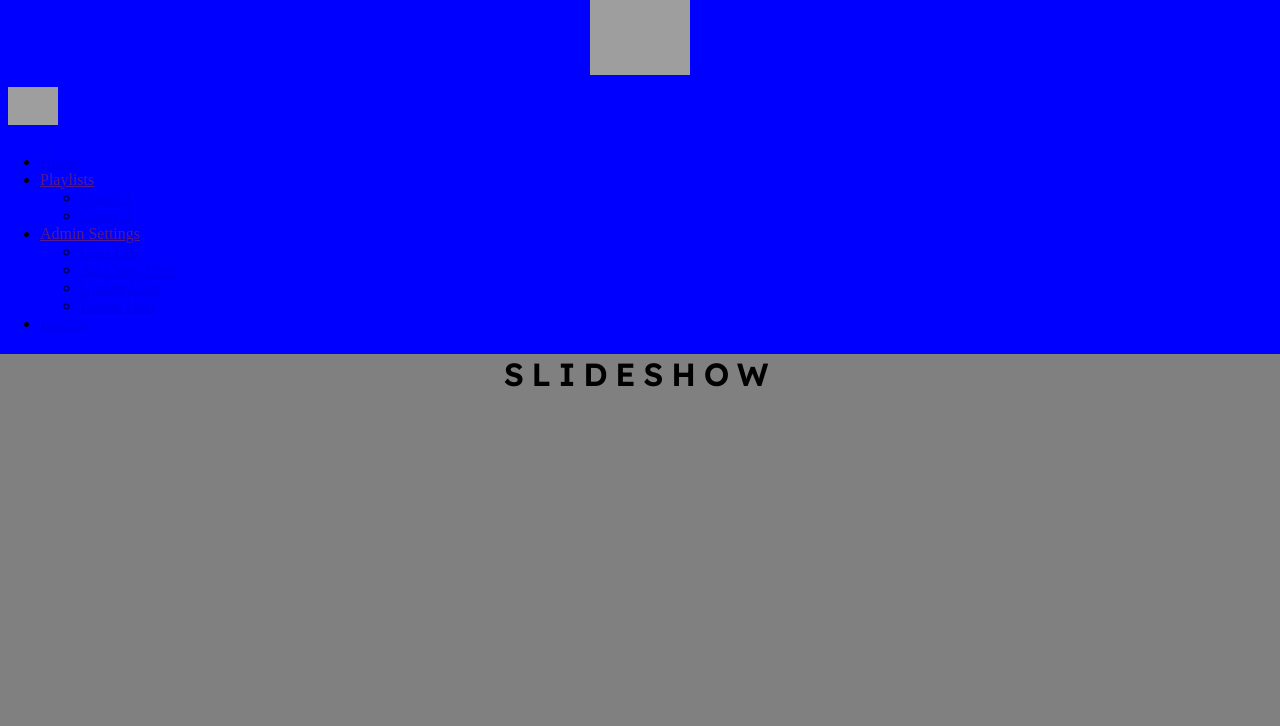
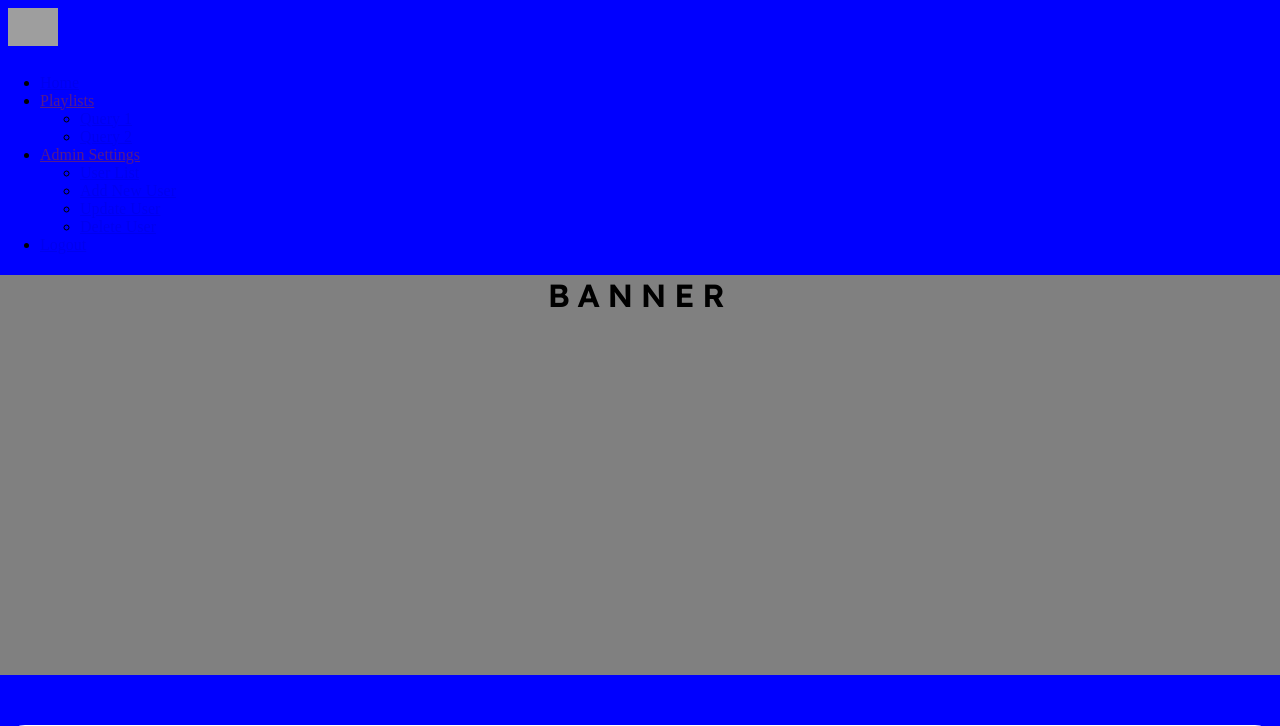
Before and after one commit to 8ftuason/3.4_3.8_Iteration_Build_FTuason, a PHP site: page / in a window 1280 px wide. Shown: the top 726 px of the page. Run offline with PHP 8.4, Linux system fonts and the light colour scheme; the visitor is signed in with stand-in values (Sample User, id 1); grey boxes are pictures that could not be loaded.

Commit message:
Update index.php

```diff
--- a/index.php
+++ b/index.php
@@ -27,40 +27,28 @@
 		<!-- import the webpage's stylesheet goes here -->
 		<link rel="stylesheet" href="css/style.css">
 
-		<!-- import the webpage's javascript -->
-		<!-- back to top button javascript -->
-		<script src="js/backtotop.js" defer></script>
-
 	</head>
 
 	<body>
-
-		<!-- logo at top of page-->
-		<center><a href="index.php"><img style="width: 100%; max-width: 100px;" src="images/placeholder.png" alt="TuneIn logo"></a></center>
 
 		<!-- navigation menu (burger menu)-->
 		<?php
 		  require("nav.php");
 		?>
-
+		<center>
 		<div class="banner">
-			<h1>SLIDESHOW</h1>
+			<h1>BANNER</h1>
 		</div>
+		</center>
 
 		<!-- This class is for my main content-->
 		<div class="content">
 			<center>
-				  <img style="width: 100%; max-width: 320px; padding: 50px;" src="images/placeholder.png">
-			    <img style="width: 100%; max-width: 320px; padding: 50px;" src="images/placeholder.png">
-				  <img style="width: 100%; max-width: 320px; padding: 50px;" src="images/placeholder.png">
-			    <img style="width: 100%; max-width: 320px; padding: 50px;" src="images/placeholder.png">
-			    <img style="width: 100%; max-width: 320px; padding: 50px;" src="images/placeholder.png"><br>
+			    <img style="width: 100%; max-width: 250px; padding: 50px;" src="images/placeholder.png">
+			    <img style="width: 100%; max-width: 250px; padding: 50px;" src="images/placeholder.png"><br>
 
-				  <img style="width: 100%; max-width: 320px; padding: 50px;" src="images/placeholder.png">
-			    <img style="width: 100%; max-width: 320px; padding: 50px;" src="images/placeholder.png">
-				  <img style="width: 100%; max-width: 320px; padding: 50px;" src="images/placeholder.png">
-			    <img style="width: 100%; max-width: 320px; padding: 50px;" src="images/placeholder.png">
-			    <img style="width: 100%; max-width: 320px; padding: 50px;" src="images/placeholder.png">
+				  <img style="width: 100%; max-width: 250px; padding: 50px;" src="images/placeholder.png">
+			    <img style="width: 100%; max-width: 250px; padding: 50px;" src="images/placeholder.png">
 			</center>
 		</div>
 
@@ -68,8 +56,6 @@
 		<!-- This class is for my footer-->
 		<div class="footer">
 			<h1>Footer</h1>
-      <!--Back to top button thatbrings my user back to the top of the page once they reach the footer-->
-			<button onclick="topFunction()" id="myBtn" title="Go to top">Top</button>
 		</div>
 
 	</body>
```
